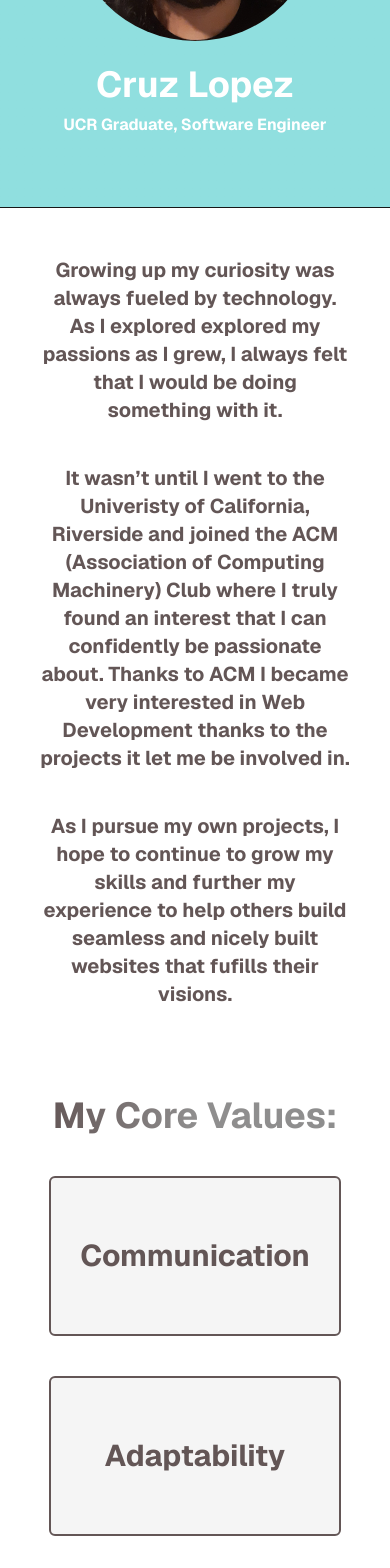
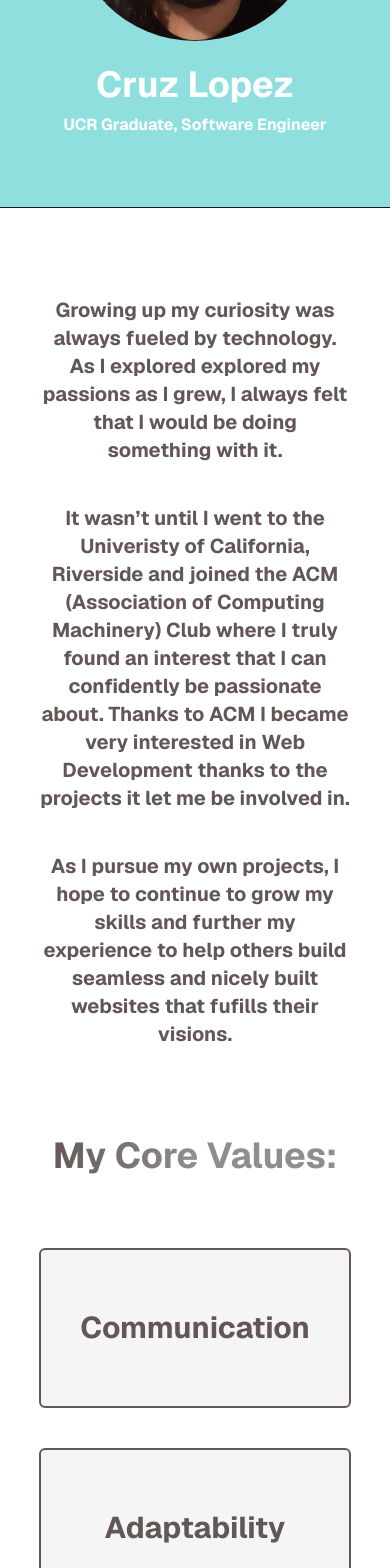
Before and after one commit to CruzL092/Cruz-Lopez-Portfolio, a Next.js app: page /about in a window 390 px wide. Shown: the part 432-2000 px from the top of the page. Built offline with nearby package versions, Linux system fonts and the light colour scheme.

Commit message:
Animated About Page and Mobile Navbar

```diff
--- a/src/components/about/about.tsx
+++ b/src/components/about/about.tsx
@@ -1,13 +1,44 @@
+"use client";
+
 import Cruz from "../../../public/images/cruz.webp";
 import Image from "next/image";
+import { motion } from "motion/react";
+
+const profileAnimation = {
+  hidden: { opacity: 0, y: 200 },
+  visible: {
+    opacity: 1,
+    y: 0,
+    transition: {
+      type: "spring" as const,
+      duration: 1.2,
+    },
+  },
+};
+
+const containerVariants = {
+  hidden: {},
+  visible: {
+    transition: {
+      staggerChildren: 0.4,
+    },
+  },
+};
 
 const about = () => {
   return (
-    <div className="flex w-full flex-col items-center justify-center font-sans">
+    <div className="flex flex-col items-center justify-center font-sans">
       <div className="flex flex-col justify-center items-center w-full mb-12 bg-linear-to-b lg:bg-linear-to-r from-[#4DB1B1] via-[#90dfdf] to-[#90dfdf] lg:to-white h-140 border-b">
         <div className=" text-5xl md:text-6xl lg:text-7xl mb-8 font-bold text-white">
           About Me
         </div>
+        <motion.div
+          variants={profileAnimation}
+          initial="hidden"
+          whileInView="visible"
+          viewport={{ once: true, amount: 0.5 }}
+        >
+          <div className="flex flex-col justify-center items-center">
             <Image
               src={Cruz}
               alt="Cruz Pic"
@@ -22,40 +53,67 @@ const about = () => {
               UCR Graduate, Software Engineer
             </div>
           </div>
-
-      <div className="flex flex-col w-4/5 lg:w-6/8 text-xl lg:text-3xl text-[#635656] font-bold mb-10">
+        </motion.div>
+      </div>
+      <motion.div
+        variants={profileAnimation}
+        initial="hidden"
+        whileInView="visible"
+        viewport={{ once: true, amount: 0.3 }}
+      >
+        <div className="flex flex-col justify-center items-center text-center">
+          <div className="flex flex-col justify-center items-center text-center w-4/5 lg:w-5/6 text-xl md:text-2xl lg:text-3xl text-[#635656] font-bold mt-10 mb-10">
             <p className="mb-10 lg:mb-15 text-center">
-          Growing up my curiosity was always fueled by technology. As I explored
-          explored my passions as I grew, I always felt that I would be doing
-          something with it.{" "}
+              Growing up my curiosity was always fueled by technology. As I
+              explored explored my passions as I grew, I always felt that I
+              would be doing something with it.{" "}
             </p>
             <p className="mb-10 lg:mb-15 text-center">
-          It wasn’t until I went to the Univeristy of California, Riverside and
-          joined the ACM (Association of Computing Machinery) Club where I truly
-          found an interest that I can confidently be passionate about. Thanks
-          to ACM I became very interested in Web Development thanks to the
-          projects it let me be involved in.{" "}
+              It wasn’t until I went to the Univeristy of California, Riverside
+              and joined the ACM (Association of Computing Machinery) Club where
+              I truly found an interest that I can confidently be passionate
+              about. Thanks to ACM I became very interested in Web Development
+              thanks to the projects it let me be involved in.{" "}
             </p>
             <p className="mb-10 lg:mb-15 text-center">
-          As I pursue my own projects, I hope to continue to grow my skills and
-          further my experience to help others build seamless and nicely built
-          websites that fufills their visions.
+              As I pursue my own projects, I hope to continue to grow my skills
+              and further my experience to help others build seamless and nicely
+              built websites that fufills their visions.
             </p>
           </div>
-      <div className="text-4xl md:text-5xl lg:text-6xl mb-8 p-2 font-bold bg-linear-to-r from-[#635656] via-[#8f8e8e] to-[#8E8E8E] text-transparent bg-clip-text">
+        </div>
+      </motion.div>
+      <div className="text-4xl md:text-5xl lg:text-6xl mb-16 p-2 font-bold bg-linear-to-r from-[#635656] via-[#8f8e8e] to-[#8E8E8E] text-transparent bg-clip-text">
         My Core Values:
       </div>
-      <div className="flex flex-col w-6/8 lg:w-6/8 lg:flex-row justify-center items-center text-2xl mb-6">
-        <div className="flex justify-center items-center bg-[#f5f5f5] w-full lg:w-1/3 h-40 md:h-50 border-2 text-3xl xl:text-4xl font-bold text-[#635656] text-center rounded-md mb-10 lg:mr-10">
+      <motion.div
+        variants={containerVariants}
+        initial="hidden"
+        whileInView="visible"
+        viewport={{ once: true, amount: 0.4 }}
+        className="flex flex-col lg:flex-row w-4/5 lg:w-5/6 text-3xl md:text-4xl mb-6"
+      >
+        {["Communication", "Adaptability", "Willingness to Learn"].map(
+          (value) => (
+            <motion.div
+              key={value}
+              variants={profileAnimation}
+              className="flex justify-center items-center bg-[#f5f5f5] w-full lg:w-1/3 h-40 md:h-50 border-2 font-bold text-[#635656] text-center rounded-md mb-10 lg:mr-10"
+            >
+              {value}
+            </motion.div>
+          ),
+        )}
+        {/* <div className="flex justify-center items-center bg-[#f5f5f5] w-full lg:w-1/3 h-40 md:h-50 border-2 font-bold text-[#635656] text-center rounded-md mb-10 lg:mr-10">
           Communication
         </div>
-        <div className="flex justify-center items-center bg-[#f5f5f5] w-full lg:w-1/3 h-40 md:h-50 border-2 text-3xl xl:text-4xl font-bold text-[#635656] text-center rounded-md mb-10 lg:mr-10">
+        <div className="flex justify-center items-center bg-[#f5f5f5] w-full lg:w-1/3 h-40 md:h-50 border-2 font-bold text-[#635656] text-center rounded-md mb-10 lg:mr-10">
           Adaptability
         </div>
-        <div className="flex justify-center items-center bg-[#f5f5f5] w-full lg:w-1/3 h-40 md:h-50 border-2 text-3xl xl:text-4xl font-bold text-[#635656] text-center rounded-md mb-10">
+        <div className="flex justify-center items-center bg-[#f5f5f5] w-full lg:w-1/3 h-40 md:h-50 border-2 font-bold text-[#635656] text-center rounded-md mb-10">
           Willingness to Learn
-        </div>
-      </div>
+        </div> */}
+      </motion.div>
     </div>
   );
 };
--- a/src/components/footer.tsx
+++ b/src/components/footer.tsx
@@ -1,30 +1,33 @@
+"use client";
+
 import Image from "next/image";
-import Email from "../../public/images/footer/email.webp";
-import LinkedIn from "../../public/images/footer/linkedin.webp";
-import Github from "../../public/images/footer/github_icon.webp";
+import { icons } from "../data/footer";
+import { motion } from "motion/react";
+
+const MotionImage = motion(Image);
 
 const Footer = () => {
   return (
     <div className="flex flex-col lg:flex-row bg-linear-to-b lg:bg-linear-to-r from-[#4DB1B1] via-[#90dfdf] to-[#90dfdf] lg:to-white h-full lg:h-40 w-full text-white border-t border-black mt-10">
       <div className="flex w-full items-center mt-8 lg:mt-0">
-        <Image
-          src={Email}
-          alt="Email Icon"
-          width={100}
-          className=" ml-[10%] mr-[10%] md:ml-[15%] md:mr-[20%] lg:mr-24"
-        />
-        <Image
-          src={LinkedIn}
-          alt="LinkedIn Icon"
-          width={70}
-          className="mr-[12%] md:mr-[24%] lg:mr-24"
-        />
-        <Image
-          src={Github}
-          alt="Github Icon"
-          width={75}
-          className="mr-[10%] md:mr-[15%]"
-        />
+        {icons.map((icon, index) => (
+          <MotionImage
+            key={index}
+            src={icon.name}
+            alt={icon.alt}
+            width={icon.width}
+            className={icon.className}
+            whileHover={{
+              scale: 1.15,
+              y: -6,
+            }}
+            transition={{
+              type: "spring",
+              stiffness: 400,
+              damping: 15,
+            }}
+          />
+        ))}
       </div>
       <div className="flex w-full flex-col  justify-center items-center mt-6 md:mt-10 lg:justify-end lg:items-end lg:mr-1 mb-1 text-[#635656]">
         <p className="flex lg:w-2/6 items-start mb-1">
--- a/src/components/navbar.tsx
+++ b/src/components/navbar.tsx
@@ -4,6 +4,29 @@ import { items } from "../data/Nav";
 import { useRouter, usePathname } from "next/navigation";
 import { FaBars } from "react-icons/fa";
 import { useState } from "react";
+import { motion } from "motion/react";
+
+const navbarVariants = {
+  open: {
+    y: 0,
+    opacity: 1,
+    transition: {
+      type: "spring" as const,
+      stiffness: 300,
+      damping: 35,
+      duration: 0.2,
+    },
+  },
+  closed: {
+    y: "-100%",
+    opacity: 0,
+    transition: {
+      type: "spring" as const,
+      stiffness: 400,
+      damping: 40,
+    },
+  },
+};
 
 const Navbar = () => {
   const [openMobileMenu, setOpenMobileMenu] = useState(false);
@@ -84,7 +107,10 @@ const Navbar = () => {
           })}
         </div>
         {openMobileMenu && (
-          <div
+          <motion.div
+            variants={navbarVariants}
+            initial="closed"
+            animate="open"
             className={`lg:hidden bg-white absolute top-full w-full border-t-2 border-[rgba(19,19,19,0.5)] text-[#635656] flex flex-col`}
           >
             {items.map((item, index) => {
@@ -105,7 +131,7 @@ const Navbar = () => {
                 </Link>
               );
             })}
-          </div>
+          </motion.div>
         )}
       </div>
     </div>
--- /dev/null
+++ b/src/data/footer.ts
@@ -0,0 +1,28 @@
+import Email from "../../public/images/footer/email.webp";
+import LinkedIn from "../../public/images/footer/linkedin.webp";
+import Github from "../../public/images/footer/github_icon.webp";
+
+export const icons = [
+  {
+    name: Email,
+    alt: "Email Icon",
+    width: 100,
+    className: "ml-[10%] mr-[10%] md:ml-[15%] md:mr-[20%] lg:mr-24",
+  },
+
+  {
+    name: LinkedIn,
+    alt: "LinkedIn Icon",
+    width: 70,
+    className: "mr-[12%] md:mr-[24%] lg:mr-24",
+  },
+
+  {
+    name: Github,
+    alt: "Github Icon",
+    width: 75,
+    className: "mr-[10%] md:mr-[15%]",
+  },
+];
+
+export default icons;
```
Lines whose indentation alone changed are shown as unchanged.
